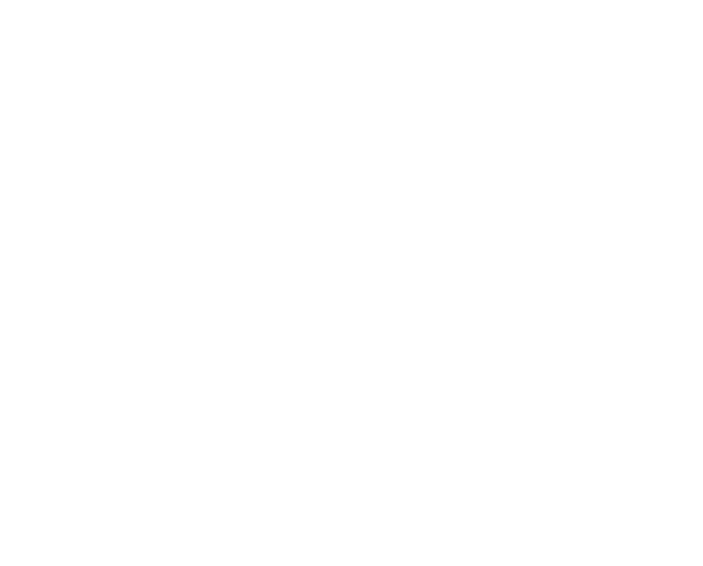
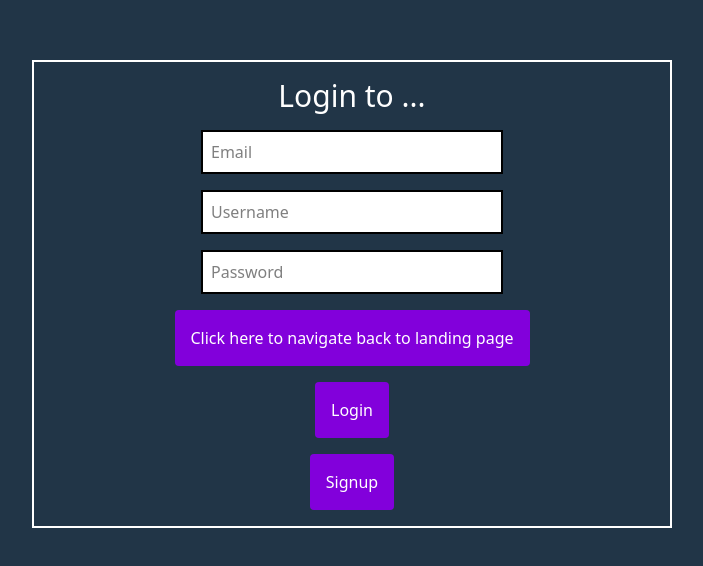
Before and after one commit to devsoc-unsw/trainee-kingsman-25t3, a React (Vite) app in the folder Frontend/: page /login in a window 1280 px wide. Before the commit this address had no page. Shown: the part 106-672 px from the top of the page, without its empty margins (288-991 px from the left). Built offline with nearby package versions, Linux system fonts and the light colour scheme.

Commit message:
started initial auth UI

```diff
--- a/Frontend/src/App.tsx
+++ b/Frontend/src/App.tsx
@@ -4,14 +4,23 @@
   const navigate = useNavigate();
 
   return (
-    <div className="flex flex-col border gap-y-4 p-4">
-      <h1 >This will be our landing page</h1>
-      <button
-        className="bg-purple-700 rounded cursor-pointer p-4 hover:bg-purple-800"
-        onClick={() => navigate("/dashboard")}
-      >
-        Click here to navigate to Dashboard
-      </button>
+    <div className="flex justify-center items-center min-h-screen bg-[#213547] text-white">
+      <div className="flex flex-col justify-center items-center border-2 gap-y-4 p-4 w-1/2">
+        <h1 className="text-3xl">[Project Name]</h1>
+        <p>Insert some animation or icon here...</p>
+        <button
+          className="bg-purple-700 rounded cursor-pointer p-4 hover:bg-purple-800"
+          onClick={() => navigate("/dashboard")}
+          >
+          To Dashboard
+        </button>
+        <button
+          className="bg-purple-700 rounded cursor-pointer p-4 hover:bg-purple-800"
+          onClick={() => navigate("/login")}
+          >
+          Log-In and Sign-Up
+        </button>
+      </div>
     </div>
   )
 }
--- a/Frontend/src/index.css
+++ b/Frontend/src/index.css
@@ -1,6 +1,6 @@
 @import "tailwindcss";
 
-:root {
+/* :root {
   font-family: system-ui, Avenir, Helvetica, Arial, sans-serif;
   line-height: 1.5;
   font-weight: 400;
@@ -48,4 +48,4 @@
   button {
     background-color: #f9f9f9;
   }
-}
+} */
--- a/Frontend/src/main.tsx
+++ b/Frontend/src/main.tsx
@@ -6,6 +6,7 @@
 // Pages
 import App from "./App.tsx";
 import Dashboard from "./pages/Dashboard.tsx";
+import Login from "./pages/Login.tsx";
 
 createRoot(document.getElementById("root")!).render(
   <StrictMode>
@@ -13,6 +14,7 @@
       <Routes>
         <Route path="/" element={<App />} />
         <Route path="/dashboard" element={<Dashboard />} />
+        <Route path="/login" element={<Login />} />
       </Routes>
     </BrowserRouter>
   </StrictMode>
--- a/Frontend/src/pages/Dashboard.tsx
+++ b/Frontend/src/pages/Dashboard.tsx
@@ -4,7 +4,9 @@
   const navigate = useNavigate();
 
   return (
-    <div className="flex flex-col border p-4 gap-y-4">
+    <div className="flex justify-center items-center min-h-screen bg-[#213547] text-white">
+
+      <div className="flex flex-col justify-center items-center border-2 p-4 gap-y-4 w-1/2">
         <h1>This is the dashboard page</h1>
 
         <button
@@ -13,6 +15,7 @@
           Click here to navigate back to landing page
         </button>
       </div>
+    </div>
   );
 };
 
--- /dev/null
+++ b/Frontend/src/pages/Login.tsx
@@ -0,0 +1,38 @@
+import { useNavigate } from "react-router-dom"
+
+const Login = () => {
+  const navigate = useNavigate();
+
+  return (
+    <div className="flex justify-center items-center min-h-screen bg-[#213547] text-white">
+
+      <div className="flex flex-col justify-center items-center border-2 p-4 gap-y-4 w-1/2">
+        <h1 className="text-3xl">Login to ...</h1>
+
+        <div className="flex flex-col gap-y-4 w-1/2">
+          <input placeholder="Email" className="border-2 text-black p-2 bg-white"></input>
+          <input placeholder="Username" className="border-2 text-black p-2 bg-white"></input>
+          <input placeholder="Password" className="border-2 text-black p-2 bg-white"></input>
+
+        </div>
+        <button
+          className="bg-purple-700 rounded p-4 cursor-pointer hover:bg-purple-800"
+          onClick={() => navigate("/")}>
+          Click here to navigate back to landing page
+        </button>
+        <button
+          className="bg-purple-700 rounded p-4 cursor-pointer hover:bg-purple-800"
+          onClick={() => navigate("/")}>
+          Login
+        </button>
+        <button
+          className="bg-purple-700 rounded p-4 cursor-pointer hover:bg-purple-800"
+          onClick={() => navigate("/")}>
+          Signup
+        </button>
+      </div>
+    </div>
+  )
+}
+
+export default Login
```
Lines whose indentation alone changed are shown as unchanged.
